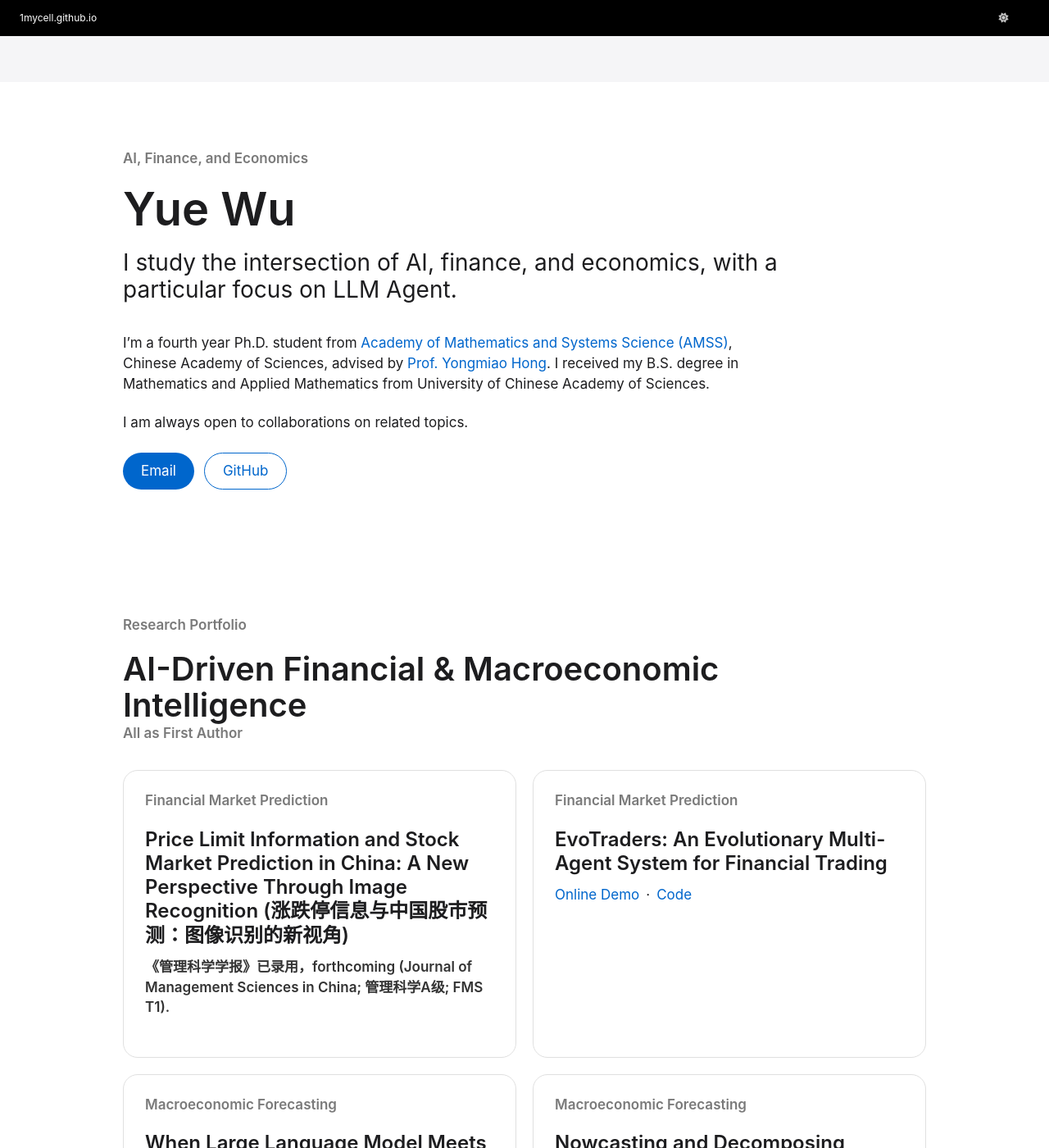
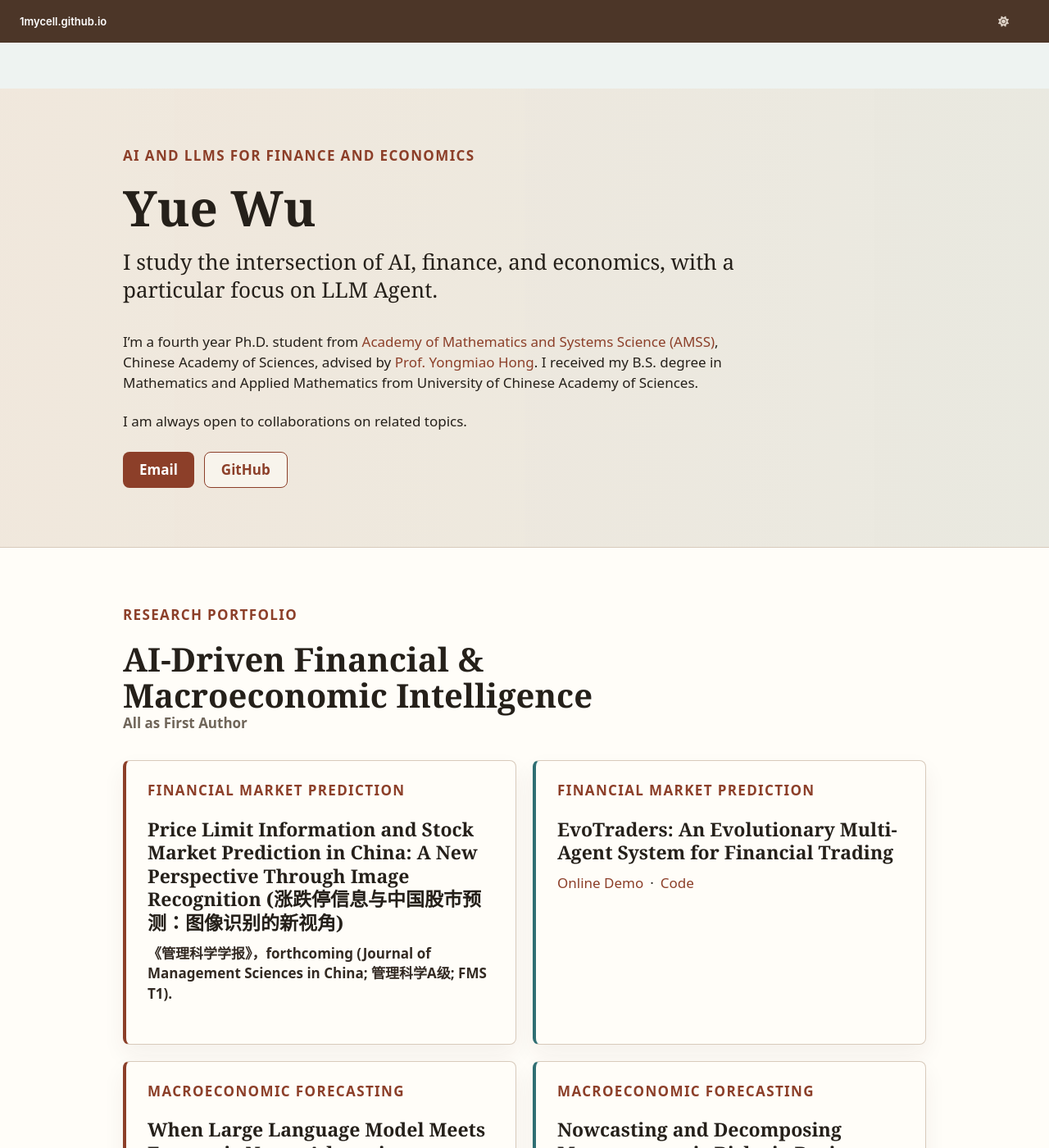
Before and after one commit to 1mycell/1mycell.github.io, a Jekyll site: the page built from _pages/about.md, in a window 1280 px wide and 1400 px high. Shown: the whole window at 82% size. Built offline with Jekyll 4.4.1, drawn with Linux system fonts in a browser that asks for light colours; a script that is not in the unit is left out; some of the changed text lies outside the part shown.

Commit message:
update contents and UI

```diff
--- a/_pages/about.md
+++ b/_pages/about.md
@@ -9,7 +9,7 @@ redirect_from:
 
 <section class="home-hero" markdown="1">
 <div class="home-hero__inner" markdown="1">
-<p class="home-kicker">AI, Finance, and Economics</p>
+<p class="home-kicker">AI and LLMs for Finance and Economics</p>
 
 # Yue Wu
 
@@ -40,7 +40,7 @@ I am always open to collaborations on related topics.
 
 ### Price Limit Information and Stock Market Prediction in China: A New Perspective Through Image Recognition (涨跌停信息与中国股市预测：图像识别的新视角)
 
-<p class="publication-status">《管理科学学报》已录用，forthcoming (Journal of Management Sciences in China; 管理科学A级; FMS T1).</p>
+<p class="publication-status">《管理科学学报》，forthcoming (Journal of Management Sciences in China; 管理科学A级; FMS T1).</p>
 </article>
 
 <article class="research-card" markdown="1">
@@ -56,7 +56,7 @@ I am always open to collaborations on related topics.
 
 ### When Large Language Model Meets Economic News: Advancing Narrative-Driven Macroeconomic Forecasting and Nowcasting
 
-<p class="publication-status">ISF 2025 Best Student Presentation Award.</p>
+<p class="publication-status publication-status--award">ISF 2025 <span class="publication-status__label">Best Student Presentation Award</span>.</p>
 </article>
 
 <article class="research-card" markdown="1">
@@ -65,6 +65,7 @@ I am always open to collaborations on related topics.
 ### Nowcasting and Decomposing Macroeconomic Risk via Business News and Large Language Model
 
 <p class="publication-status">AE² Conference, 2025 (Sydney, Australia).</p>
+<p class="publication-status publication-status--award"><span class="publication-status__label">Featured Paper</span>, 2026 China Annual Conference, Chinese Economic Association (CEA) UK/Europe (全英/全欧中国经济学会2026年中国学术年会).</p>
 </article>
 </div>
 </div>
--- a/_sass/layout/_apple_design.scss
+++ b/_sass/layout/_apple_design.scss
@@ -1,23 +1,41 @@
 /* ==========================================================================
-   Apple-inspired visual system from DESIGN.md
+   Editorial academic visual system
    ========================================================================== */
 
 :root {
-  --apple-primary: #0066cc;
-  --apple-primary-focus: #0071e3;
-  --apple-primary-on-dark: #2997ff;
-  --apple-ink: #1d1d1f;
-  --apple-muted: #7a7a7a;
-  --apple-muted-dark: #cccccc;
-  --apple-card-summary: #555555;
-  --apple-card-strong: #333333;
-  --apple-canvas: #ffffff;
-  --apple-parchment: #f5f5f7;
-  --apple-pearl: #fafafc;
-  --apple-tile-dark: #272729;
-  --apple-tile-dark-2: #2a2a2c;
-  --apple-black: #000000;
-  --apple-hairline: #e0e0e0;
+  --academic-primary: #8c3f29;
+  --academic-primary-focus: #6f3021;
+  --academic-primary-on-dark: #f2b08c;
+  --academic-teal: #2f6f73;
+  --academic-teal-dark: #183b3a;
+  --academic-ink: #25201a;
+  --academic-muted: #6f6559;
+  --academic-muted-dark: #e4d8c9;
+  --academic-card-summary: #5f554b;
+  --academic-card-strong: #332a23;
+  --academic-canvas: #fffdf8;
+  --academic-parchment: #f7f2e8;
+  --academic-mist: #eef3f1;
+  --academic-pearl: #fbf7ef;
+  --academic-tile-dark: #513d2c;
+  --academic-tile-dark-2: #183b3a;
+  --academic-black: #4c3628;
+  --academic-hairline: #d8cabb;
+  --apple-primary: var(--academic-primary);
+  --apple-primary-focus: var(--academic-primary-focus);
+  --apple-primary-on-dark: var(--academic-primary-on-dark);
+  --apple-ink: var(--academic-ink);
+  --apple-muted: var(--academic-muted);
+  --apple-muted-dark: var(--academic-muted-dark);
+  --apple-card-summary: var(--academic-card-summary);
+  --apple-card-strong: var(--academic-card-strong);
+  --apple-canvas: var(--academic-canvas);
+  --apple-parchment: var(--academic-parchment);
+  --apple-pearl: var(--academic-pearl);
+  --apple-tile-dark: var(--academic-tile-dark);
+  --apple-tile-dark-2: var(--academic-tile-dark-2);
+  --apple-black: var(--academic-black);
+  --apple-hairline: var(--academic-hairline);
   --global-base-color: var(--apple-primary);
   --global-bg-color: var(--apple-parchment);
   --global-footer-bg-color: var(--apple-parchment);
@@ -37,19 +55,19 @@
 }
 
 html[data-theme="dark"] {
-  --global-bg-color: #1d1d1f;
-  --global-footer-bg-color: #000000;
-  --global-border-color: #333333;
-  --global-dark-border-color: #333333;
-  --global-code-background-color: #252527;
-  --global-code-text-color: #ffffff;
+  --global-bg-color: #201b17;
+  --global-footer-bg-color: #171310;
+  --global-border-color: #4f4035;
+  --global-dark-border-color: #4f4035;
+  --global-code-background-color: #2a231e;
+  --global-code-text-color: #fff7eb;
   --global-fig-caption-color: var(--apple-muted-dark);
   --global-link-color: var(--apple-primary-on-dark);
-  --global-link-color-hover: #66b7ff;
+  --global-link-color-hover: #ffd0b6;
   --global-link-color-visited: var(--apple-primary-on-dark);
-  --global-text-color: #ffffff;
+  --global-text-color: #fff7eb;
   --global-text-color-light: var(--apple-muted-dark);
-  --global-thead-color: #252527;
+  --global-thead-color: #2a231e;
 }
 
 html {
@@ -57,11 +75,11 @@ html {
 }
 
 body {
-  padding-top: 44px;
+  padding-top: 52px;
   padding-bottom: 0;
   color: var(--global-text-color);
   background: var(--global-bg-color);
-  font-family: "SF Pro Text", system-ui, -apple-system, BlinkMacSystemFont, "Segoe UI", sans-serif;
+  font-family: system-ui, -apple-system, BlinkMacSystemFont, "Segoe UI", Roboto, "Helvetica Neue", Arial, sans-serif;
   font-size: 17px;
   font-weight: 400;
   line-height: 1.47;
@@ -77,8 +95,8 @@ h4,
 h5,
 h6 {
   color: var(--global-text-color);
-  font-family: "SF Pro Display", system-ui, -apple-system, BlinkMacSystemFont, "Segoe UI", sans-serif;
-  font-weight: 600;
+  font-family: Georgia, "Times New Roman", Times, serif;
+  font-weight: 700;
   letter-spacing: 0;
 }
 
@@ -136,7 +154,7 @@ td > code {
 }
 
 .masthead {
-  height: 44px;
+  height: 52px;
   background: var(--apple-black);
 }
 
@@ -146,14 +164,14 @@ td > code {
 
 .masthead__inner-wrap {
   max-width: 1440px;
-  height: 44px;
+  height: 52px;
   padding: 0 24px;
 }
 
 .masthead__menu,
 .masthead__menu nav,
 .greedy-nav {
-  height: 44px;
+  height: 52px;
 }
 
 .greedy-nav {
@@ -165,7 +183,7 @@ td > code {
   display: flex;
   width: 100%;
   min-width: 0;
-  height: 44px;
+  height: 52px;
   align-items: center;
 }
 
@@ -176,7 +194,7 @@ td > code {
 
 .masthead__menu-item--lg {
   padding-right: 28px;
-  font-weight: 600;
+  font-weight: 700;
 }
 
 .masthead__menu-item.tail,
@@ -190,13 +208,13 @@ td > code {
 
 .greedy-nav a {
   display: flex;
-  min-height: 44px;
+  min-height: 52px;
   align-items: center;
   margin: 0 14px;
   padding: 0;
-  color: rgba(255, 255, 255, 0.78);
-  font-size: 12px;
-  font-weight: 400;
+  color: rgba(255, 247, 235, 0.82);
+  font-size: 13px;
+  font-weight: 600;
   line-height: 1;
   letter-spacing: 0;
 }
@@ -226,7 +244,7 @@ td > code {
 }
 
 .greedy-nav button {
-  height: 44px;
+  height: 52px;
   width: 44px;
   padding: 0;
   background: transparent;
@@ -253,10 +271,9 @@ td > code {
   margin-top: 8px;
   padding: 8px;
   border: 1px solid var(--apple-hairline);
-  border-radius: 18px;
-  background: rgba(245, 245, 247, 0.92);
-  box-shadow: none;
-  backdrop-filter: saturate(180%) blur(20px);
+  border-radius: 8px;
+  background: rgba(255, 253, 248, 0.96);
+  box-shadow: 0 14px 34px rgba(60, 42, 29, 0.12);
 }
 
 .greedy-nav .hidden-links::before,
@@ -279,14 +296,14 @@ td > code {
 .btn,
 .page__content .btn {
   min-height: 44px;
-  padding: 11px 22px;
+  padding: 11px 20px;
   color: #ffffff !important;
   background: var(--apple-primary);
   border: 0 !important;
-  border-radius: 9999px;
+  border-radius: 8px;
   box-shadow: none;
   font-size: 17px;
-  font-weight: 400;
+  font-weight: 700;
   line-height: 1.2;
   text-decoration: none;
   transition: transform 0.16s ease, background-color 0.16s ease;
@@ -299,7 +316,7 @@ td > code {
 
 .btn:active,
 .page__content .btn:active {
-  transform: scale(0.95);
+  transform: translateY(1px);
 }
 
 #main {
@@ -376,12 +393,12 @@ td > code {
 .sidebar,
 .sidebar p,
 .sidebar li {
-  font-family: "SF Pro Text", system-ui, -apple-system, BlinkMacSystemFont, "Segoe UI", sans-serif;
+  font-family: system-ui, -apple-system, BlinkMacSystemFont, "Segoe UI", Roboto, "Helvetica Neue", Arial, sans-serif;
 }
 
 .author__avatar img {
   border: 0;
-  border-radius: 18px;
+  border-radius: 8px;
 }
 
 .author__name {
@@ -396,14 +413,14 @@ td > code {
 }
 
 .author__urls-wrapper button {
-  border-radius: 9999px;
+  border-radius: 8px;
 }
 
 .author__urls {
   border-color: var(--apple-hairline);
-  border-radius: 18px;
+  border-radius: 8px;
   background: var(--apple-canvas);
-  box-shadow: none;
+  box-shadow: 0 10px 28px rgba(60, 42, 29, 0.08);
 }
 
 .author__urls::before,
@@ -437,7 +454,7 @@ td > code {
 .page__footer-copyright,
 .page__footer-follow li {
   font-size: 12px;
-  font-weight: 400;
+  font-weight: 600;
   letter-spacing: 0;
   text-transform: none;
 }
@@ -518,7 +535,7 @@ td > code {
    ========================================================================== */
 
 .page-home {
-  background: var(--apple-parchment);
+  background: var(--academic-mist);
 }
 
 .page-home #main {
@@ -560,10 +577,13 @@ td > code {
 }
 
 .home-hero {
-  min-height: unquote("min(580px, calc(100svh - 44px))");
+  min-height: unquote("min(540px, calc(100svh - 52px))");
   display: grid;
   align-items: center;
-  background: var(--apple-canvas);
+  border-bottom: 1px solid var(--apple-hairline);
+  background:
+    linear-gradient(90deg, rgba(140, 63, 41, 0.06), rgba(47, 111, 115, 0.07)),
+    var(--apple-parchment);
 }
 
 .home-hero__inner,
@@ -577,28 +597,30 @@ td > code {
 .section-kicker,
 .card-kicker {
   margin: 0 0 12px;
-  color: var(--apple-muted);
-  font-size: 21px;
-  font-weight: 600;
+  color: var(--apple-primary);
+  font-size: 13px;
+  font-weight: 800;
   line-height: 1.19;
+  letter-spacing: 0.08em;
+  text-transform: uppercase;
 }
 
 .home-hero h1 {
   max-width: 760px;
   margin: 0;
   color: var(--apple-ink);
-  font-size: 56px;
-  line-height: 1.07;
+  font-size: 60px;
+  line-height: 1.05;
 }
 
 .home-hero .home-lead {
   max-width: 860px;
   margin-top: 18px;
   color: var(--apple-ink);
-  font-family: "SF Pro Display", system-ui, -apple-system, BlinkMacSystemFont, "Segoe UI", sans-serif;
-  font-size: 28px;
+  font-family: Georgia, "Times New Roman", Times, serif;
+  font-size: 26px;
   font-weight: 400;
-  line-height: 1.18;
+  line-height: 1.3;
 }
 
 .home-hero p:not(.home-kicker):not(.home-lead) {
@@ -617,15 +639,16 @@ td > code {
   min-height: 44px;
   align-items: center;
   justify-content: center;
-  border-radius: 9999px;
-  padding: 11px 22px;
+  border-radius: 8px;
+  padding: 11px 20px;
   font-size: 17px;
+  font-weight: 700;
   line-height: 1.2;
   transition: transform 0.16s ease;
 }
 
 .home-action:active {
-  transform: scale(0.95);
+  transform: translateY(1px);
 }
 
 .home-action--primary {
@@ -636,6 +659,7 @@ td > code {
 .home-action--secondary {
   color: var(--apple-primary) !important;
   border: 1px solid var(--apple-primary);
+  background: rgba(255, 253, 248, 0.58);
 }
 
 .home-section--light {
@@ -643,7 +667,7 @@ td > code {
 }
 
 .home-section--parchment {
-  background: var(--apple-parchment);
+  background: var(--academic-mist);
 }
 
 .home-hero,
@@ -656,7 +680,7 @@ td > code {
 }
 
 .home-section--dark {
-  background: var(--apple-tile-dark);
+  background: linear-gradient(135deg, var(--apple-tile-dark), var(--apple-tile-dark-2));
   color: #ffffff;
 }
 
@@ -671,7 +695,7 @@ td > code {
 .home-section--dark .section-kicker,
 .home-section--dark .card-kicker,
 .home-section--dark .section-note {
-  color: var(--apple-muted-dark);
+  color: var(--apple-primary-on-dark);
 }
 
 .home-section--dark a {
@@ -701,7 +725,7 @@ td > code {
   margin-top: 8px;
   color: var(--apple-muted);
   font-size: 17px;
-  font-weight: 600;
+  font-weight: 700;
 }
 
 .research-grid {
@@ -715,10 +739,23 @@ td > code {
 .utility-panel {
   padding: 22px;
   border: 1px solid var(--apple-hairline);
-  border-radius: 18px;
+  border-radius: 8px;
   background: var(--apple-canvas);
   color: var(--apple-ink);
-  box-shadow: none;
+  box-shadow: 0 12px 28px rgba(60, 42, 29, 0.06);
+}
+
+.research-card {
+  border-left: 4px solid var(--apple-primary);
+}
+
+.research-card:nth-child(2n),
+.utility-panel:nth-child(2n) {
+  border-left-color: var(--academic-teal);
+}
+
+.utility-panel {
+  border-left: 4px solid var(--academic-teal);
 }
 
 .research-card h3,
@@ -729,8 +766,8 @@ td > code {
 }
 
 .research-card h3 {
-  font-size: 24px;
-  line-height: 1.22;
+  font-size: 23px;
+  line-height: 1.24;
 }
 
 .research-summary {
@@ -751,6 +788,15 @@ td > code {
   font-size: 14px;
   font-weight: 600;
   line-height: 1.45;
+}
+
+.publication-status--award {
+  color: var(--apple-card-strong);
+}
+
+.publication-status__label {
+  color: var(--apple-primary);
+  font-weight: 800;
 }
 
 .research-links {
@@ -800,7 +846,7 @@ td > code {
   margin: 48px auto;
   padding: 22px;
   border: 1px solid var(--apple-hairline);
-  border-radius: 18px;
+  border-radius: 8px;
   background: var(--apple-canvas);
   overflow: visible;
 }
```
Also changed, not shown: other parts of _pages/about.md (+2 -0 lines), 1 other file.
